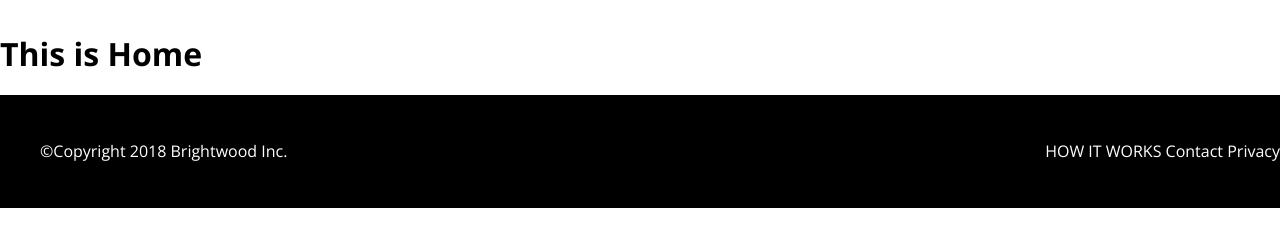
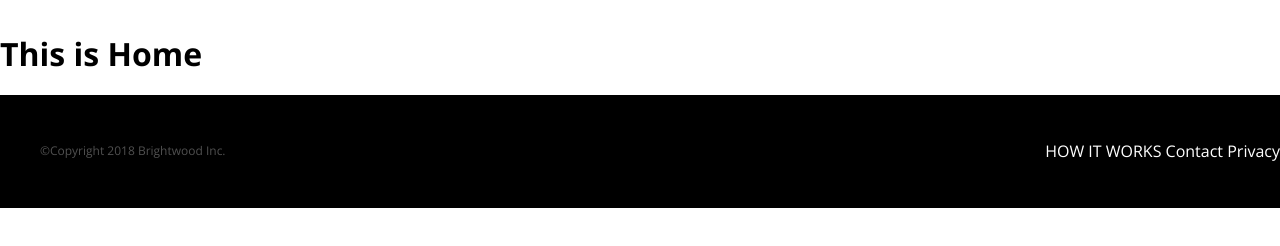
Before and after one commit to nsisodiya/brightwoodlighting-website, a website: page index.html in a window 1280 px wide. Shown: the part 140-386 px from the top of the page. Drawn offline with nearby package versions, Linux system fonts and the light colour scheme; files that its build step writes are made by us from their sources.

Commit message:
font size fix for footer copy right message

```diff
--- a/src/components/footer/_footer.scss
+++ b/src/components/footer/_footer.scss
@@ -19,6 +19,9 @@ myfooter {
         height: 101px;
     }
     .copyRight {
+        font-size: 12px;
+        color: #ffffff50;
+
         @include bigscreen {
             margin-left: 40px;
         }
@@ -27,9 +30,11 @@ myfooter {
         }
         @include ipad {
             margin-left: 40px;
+            font-size: 8px;
         }
         @include mobile {
             margin-left: 11px;
+            font-size: 8px;
         }
     }
     linkGroup {
```
